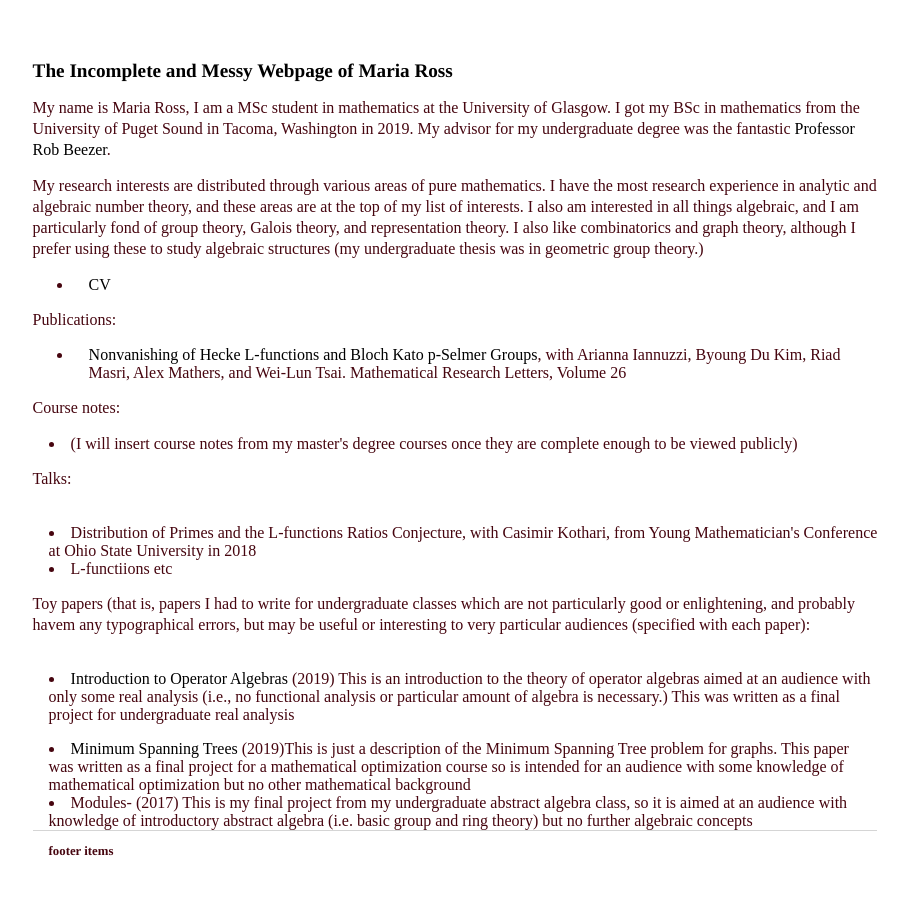
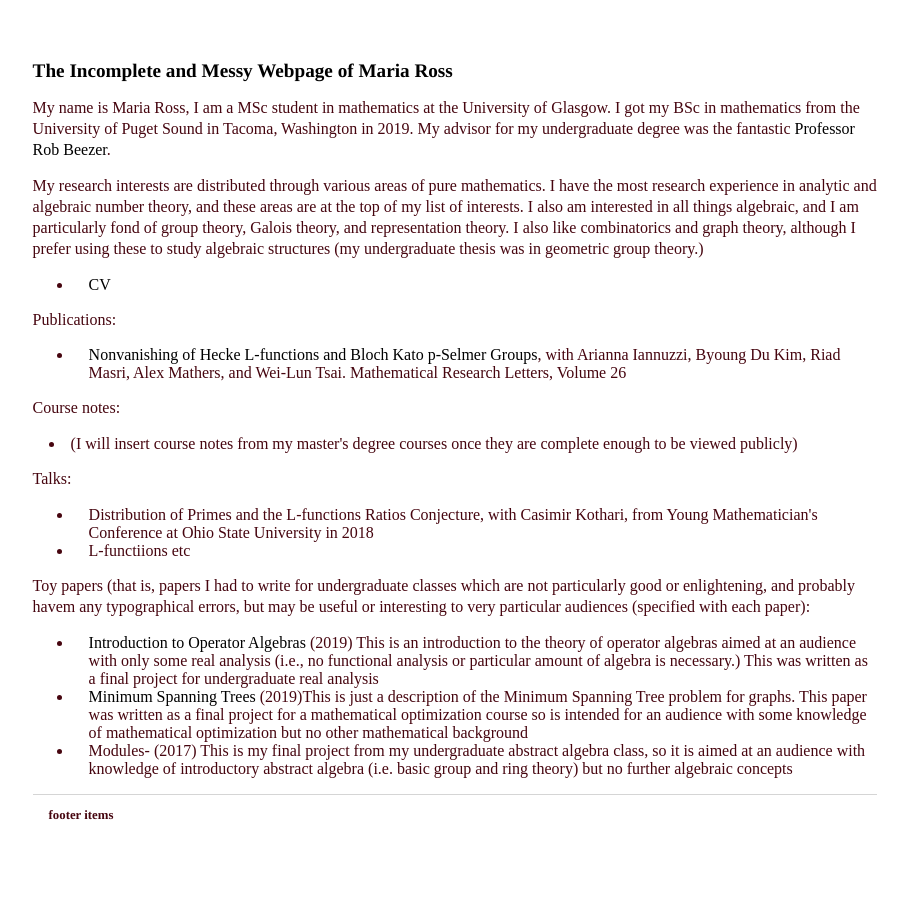
Before and after one commit to mariarross/mariarross.github.io, a Jekyll site: the page built from index.html, in a window 1280 px wide. Shown: the whole page, without its empty margins (185-1093 px from the left). Built offline with Jekyll 4.4.1, drawn with Linux system fonts in a browser that asks for light colours.

Commit message:
Update index.html

```diff
--- a/index.html
+++ b/index.html
@@ -12,13 +12,12 @@ title: Maria Ross
 	<p> Course notes: </p>
 	<li> (I  will insert course notes from my master's degree courses once they  are complete enough to be  viewed publicly) </li>
 	<p> Talks: </p>
-	<l> <li> Distribution of Primes and the L-functions Ratios Conjecture,  with Casimir Kothari, from Young Mathematician's Conference at Ohio State University in 2018 </li>
+	<ul> <li> Distribution of Primes and the L-functions Ratios Conjecture,  with Casimir Kothari, from Young Mathematician's Conference at Ohio State University in 2018 </li>
 	<li> L-functiions  etc </li>
-	</l>
+	</ul>
 
 	<p> Toy papers (that is, papers I had to write for undergraduate classes which are not particularly good or enlightening, and probably havem any typographical  errors, but may be useful or  interesting to very particular audiences  (specified with each paper): </p>
-	<l> <li> <a href="/Analysis (6).pdf">Introduction to Operator Algebras</a> (2019) This is an introduction to the theory of  operator algebras aimed at an audience with only some real analysis (i.e., no functional analysis or  particular amount of  algebra is  necessary.) This was written as a final project for undergraduate real analysis </li>
-	<p>  </p>
+	<ul> <li> <a href="/Analysis (6).pdf">Introduction to Operator Algebras</a> (2019) This is an introduction to the theory of  operator algebras aimed at an audience with only some real analysis (i.e., no functional analysis or  particular amount of  algebra is  necessary.) This was written as a final project for undergraduate real analysis </li>
 	<li> <a href="/MST.pdf">Minimum Spanning Trees</a> (2019)This is just a description of  the Minimum Spanning Tree problem for graphs. This paper was written as  a final  project for a mathematical optimization  course so is intended for an  audience with some  knowledge of mathematical optimization but no other mathematical background </li>
-	<li> Modules- (2017) This is my final project from my undergraduate abstract algebra class,  so it is  aimed at an audience with knowledge of introductory abstract algebra (i.e.  basic group and ring  theory) but  no further algebraic concepts </li> </l>
+	<li> Modules- (2017) This is my final project from my undergraduate abstract algebra class,  so it is  aimed at an audience with knowledge of introductory abstract algebra (i.e.  basic group and ring  theory) but  no further algebraic concepts </li> </ul>
 </div><!-- /.blurb -->
```
